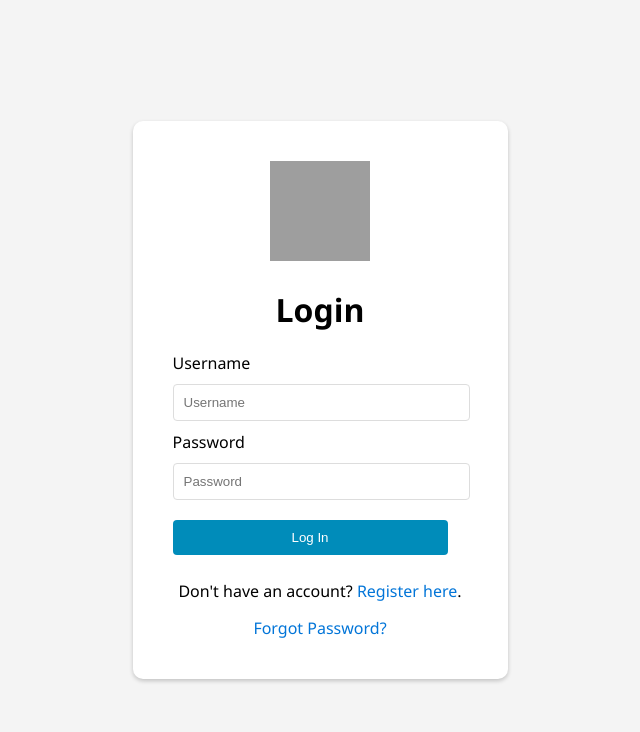
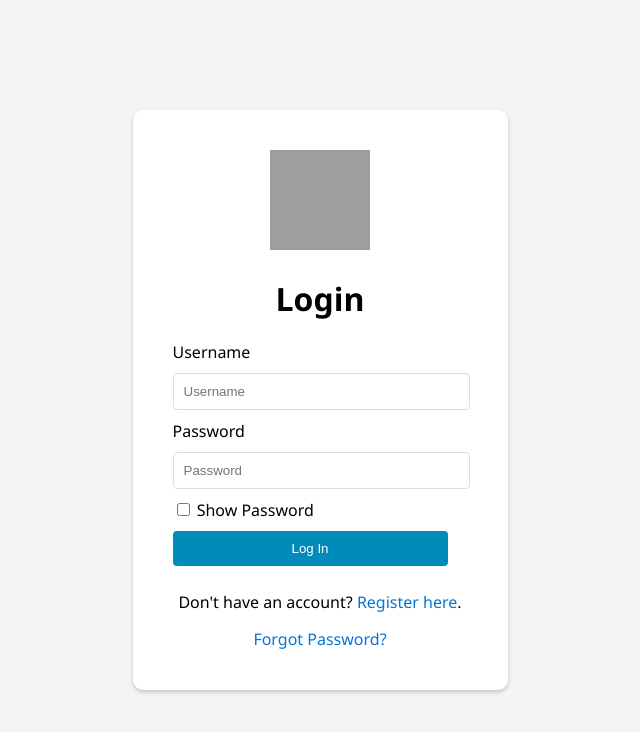
Before and after one commit to kohhash/RBAC, a Flask app: page /login in a window 1280 px wide. Shown: the top 732 px of the page, without its empty margins (320-960 px from the left). Run offline with Flask 2, Linux system fonts and the light colour scheme; some libraries are stand-ins or nearby versions; grey boxes are pictures that could not be loaded.

Commit message:
add show password

```diff
--- a/templates/login.html
+++ b/templates/login.html
@@ -61,6 +61,16 @@
         text-decoration: underline;
       }
     </style>
+    <script>
+      function togglePassword() {
+        var passwordField = document.getElementById("password");
+        if (passwordField.type === "password") {
+          passwordField.type = "text";
+        } else {
+          passwordField.type = "password";
+        }
+      }
+    </script>
   </head>
   <body>
     <form method="post" action="/login">
@@ -81,8 +91,21 @@
         </div>
         <div>
           {{ form.password.label }}<br />
-          {{ form.password(size=32, class_='input', placeholder='Password')
-          }}<br />
+          <!-- Add an ID to the password input field for JavaScript access -->
+          <input
+            type="password"
+            id="password"
+            name="password"
+            size="32"
+            class="input"
+            placeholder="Password"
+          /><br />
+          <!-- Add a checkbox to toggle password visibility -->
+          <input
+            type="checkbox"
+            onclick="togglePassword()"
+          />
+          <label for="showPassword">Show Password</label>
         </div>
         <div style="width: 100%">{{ form.submit(class_='button') }}</div>
         <div class="account-management">
```
